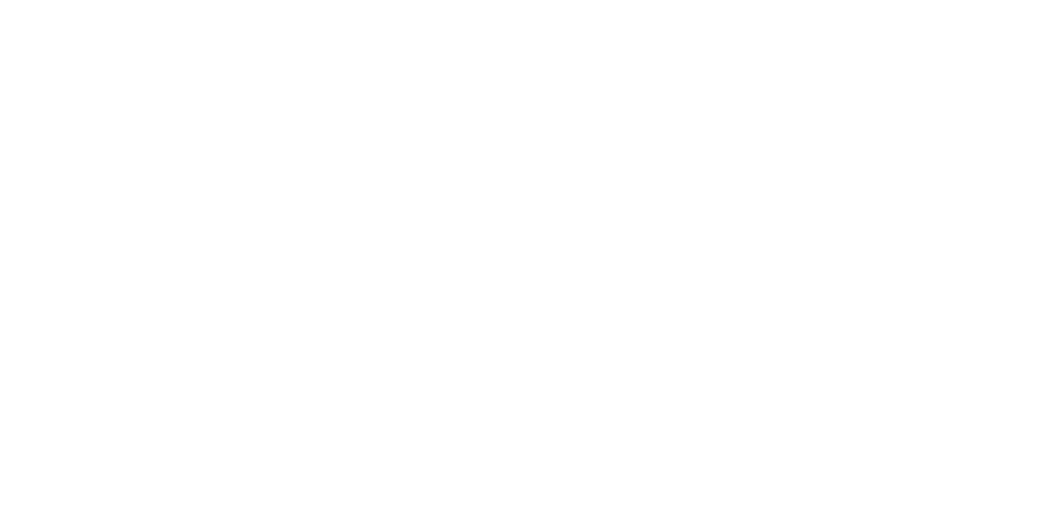
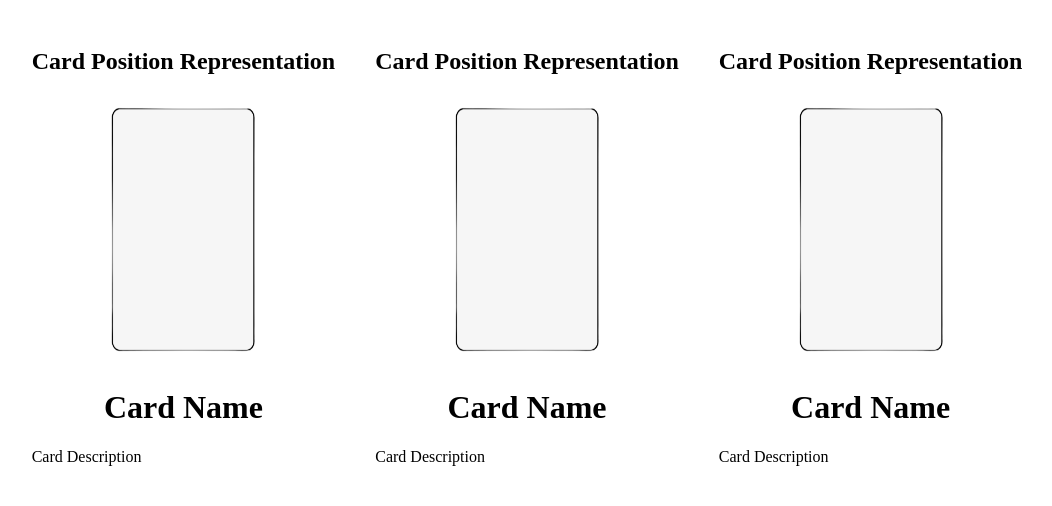
Before and after one commit to CSE110-Team17/cse110-sp23-group17, a plain HTML site: page source/results.html in a window 1280 px wide. Shown: the whole page, without its empty margins (113-1165 px from the left). Drawn offline with Linux system fonts and the light colour scheme.

Commit message:
results screen page web outline
rough outline for results screen (web version) so backend can start implementing

```diff
--- a/source/assets/styles/results.css
+++ b/source/assets/styles/results.css
@@ -0,0 +1,17 @@
+/* Entire Page Positions */
+#results-page {
+    display: flex;
+    justify-content: center;
+    text-align: center;
+}
+
+/* Individual Card Positions */
+.card {
+    margin: 20px;
+    max-width: 30%;
+}
+
+/* Card Description Positions */
+p {
+    text-align: justify;
+}
--- a/source/results.html
+++ b/source/results.html
@@ -1,12 +1,46 @@
+<!--
+    Results Screen Page Web Outline
+
+    - exactly 3 cards are chosen
+    - each element has a separate ID for convienence of changing its content based on the card (for backend)
+    - mobile version outline still needs to be implemented
+-->
+
 <!DOCTYPE html>
 <html lang="en">
 <head>
     <meta charset="UTF-8">
     <meta http-equiv="X-UA-Compatible" content="IE=edge">
     <meta name="viewport" content="width=device-width, initial-scale=1.0">
-    <title>Document</title>
+    <title>Results Page</title>
+
+    <!-- Main Stylesheet & Scripts -->
+    <link rel="stylesheet" href="assets/styles/results.css" />
+    <script src="./assets/scripts/results.js" type="module"></script>
 </head>
 <body>
-
+    <main id="results-page">
+        <!--Card 1-->
+        <div id="card-1" class="card">
+            <h2 id="position-1">Card Position Representation</h2>
+            <img id="image-1" src="assets/images/blank-card.png" alt="Blank Card" height = 269 width = 220/>
+            <h1 id="name-1">Card Name</h1>
+            <p id="discription-1">Card Description</p>
+        </div>
+        <!--Card 2-->
+        <div id="card-2" class="card">
+            <h2 id="position-1">Card Position Representation</h2>
+            <img id="image-2" src="assets/images/blank-card.png" alt="Blank Card" height = 269 width = 220/>
+            <h1 id="name-2">Card Name</h1>
+            <p id="discription-2">Card Description</p>
+        </div>
+        <!--Card 3-->
+        <div id="card-3" class="card">
+            <h2 id="position-1">Card Position Representation</h2>
+            <img id="image-3" src="assets/images/blank-card.png" alt="Blank Card" height = 269 width = 220/>
+            <h1 id="Name-3">Card Name</h1>
+            <p id="discription-3">Card Description</p>
+        </div>
+    </main>
 </body>
 </html>
```
Also changed, not shown: source/assets/images/blank-card.png (added).
